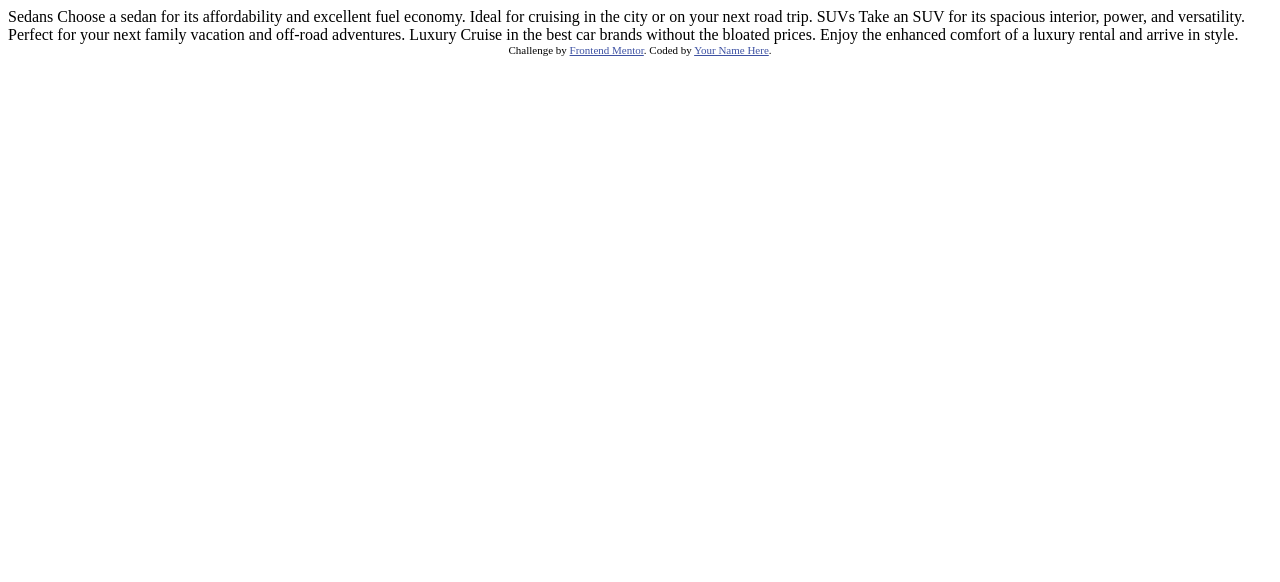
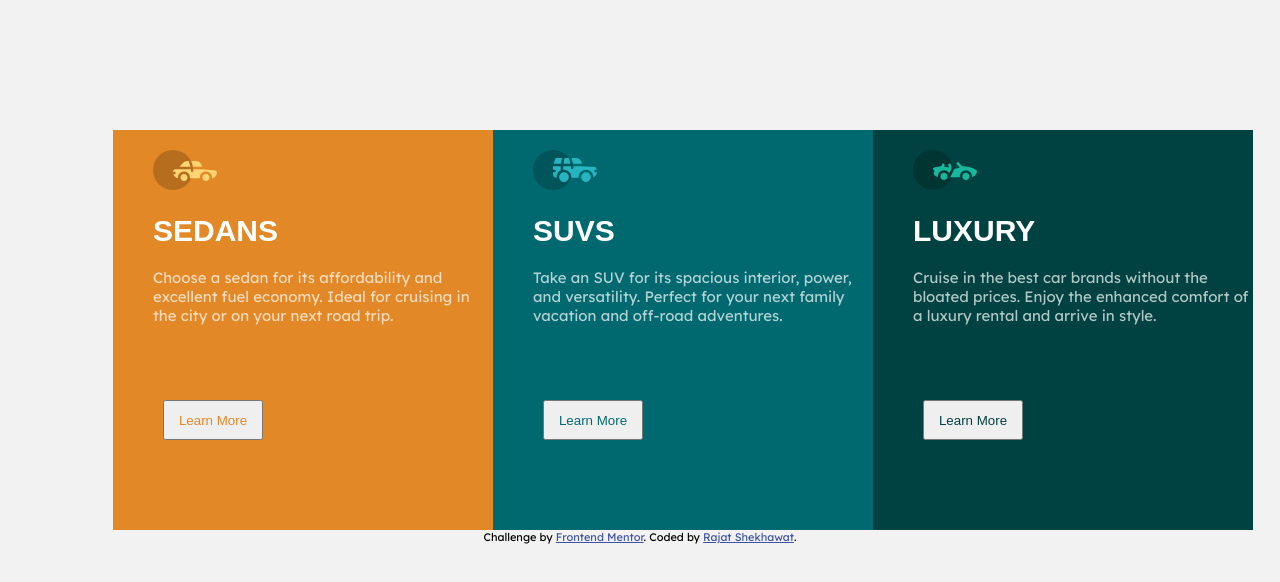
Before and after one commit to rajat1997-pro/3-column-preview-card, a plain HTML site: page index.html in a window 1280 px wide. Drawn offline with Linux system fonts and the light colour scheme.

Commit message:
completed

```diff
--- /dev/null
+++ b/css/styles.css
@@ -0,0 +1,93 @@
+  .attribution {
+    font-size: 11px;
+    text-align: center;
+  }
+
+  body {
+    font-size: 15px;
+    background-color: #f2f2f2;
+    font-family: 'Lexend Deca', sans-serif;
+
+    /* font-family: 'Big Shoulders Display', cursive; */
+
+  }
+
+  .foot {
+    color: #3e52a3;
+  }
+
+  .main {
+    margin-top: 130px;
+    margin-left: 105px;
+    position: relative;
+    width: 1140px;
+    height: 400px;
+  }
+
+  .sedan {
+    position: absolute;
+    left: 0;
+    width: 380px;
+    height: 400px;
+    background-color: #e38826;
+  }
+
+  .suv {
+    position: absolute;
+    left: 380px;
+    width: 380px;
+    height: 400px;
+    background-color: #006970;
+  }
+
+  .luxury {
+    position: absolute;
+    right: 0;
+    width: 380px;
+    height: 400px;
+    background-color: #004241;
+  }
+
+  h1 {
+    font-family: 'Aerial', sans-serif;
+    margin-top: 20px;
+    margin-left: 40px;
+    color: #ffffff;
+  }
+
+  svg {
+    margin-top: 20px;
+    margin-left: 40px;
+  }
+
+  p {
+    font-weight: normal;
+    color: #ffffff;
+    margin-top: 20px;
+    margin-left: 40px;
+    opacity: 0.7;
+  }
+  .button1{
+    height: 40px;
+    margin-top: 60px;
+    margin-left: 50px;
+    text-align: center;
+    width: 100px;
+    color: #e38826;
+  }
+  .button2{
+    height: 40px;
+    margin-top: 60px;
+    margin-left: 50px;
+    text-align: center;
+    width: 100px;
+    color: #006970;
+  }
+  .button3{
+    height: 40px;
+    margin-top: 60px;
+    margin-left: 50px;
+    text-align: center;
+    width: 100px;
+    color: #004241;
+  }
--- a/index.html
+++ b/index.html
@@ -1,5 +1,6 @@
 <!DOCTYPE html>
 <html lang="en">
+
 <head>
   <meta charset="UTF-8">
   <meta name="viewport" content="width=device-width, initial-scale=1.0"> <!-- displays site properly based on user's device -->
@@ -7,30 +8,71 @@
   <link rel="icon" type="image/png" sizes="32x32" href="./images/favicon-32x32.png">
 
   <title>Frontend Mentor | 3-column preview card component</title>
+  <link rel="stylesheet" href="css/styles.css">
+  <link href="https://fonts.googleapis.com/css2?family=Big+Shoulders+Display:wght@700&family=Lexend+Deca&display=swap" rel="stylesheet">
+</head>
 
-  <!-- Feel free to remove these styles or customise in your own stylesheet 👍 -->
-  <style>
-    .attribution { font-size: 11px; text-align: center; }
-    .attribution a { color: hsl(228, 45%, 44%); }
-  </style>
-</head>
 <body>
+  <div class="main">
 
-  Sedans
+    <div class="sedan">
+      <svg width="64" height="40" xmlns="http://www.w3.org/2000/svg">
+        <g fill="none" fill-rule="evenodd">
+          <circle fill="#000" opacity=".201" cx="20" cy="20" r="20" />
+          <path
+            d="M52.936 24.11c1.942 0 3.517 1.542 3.517 3.445 0 1.903-1.575 3.445-3.517 3.445s-3.516-1.542-3.516-3.445c0-1.903 1.574-3.445 3.516-3.445zm-21.957 0c1.942 0 3.517 1.542 3.517 3.445 0 1.903-1.575 3.445-3.517 3.445s-3.516-1.542-3.516-3.445c0-1.903 1.574-3.445 3.516-3.445zm6.948-4.848v1.429c0 .716.61 1.293 1.348 1.259a1.295 1.295 0 001.225-1.295v-1.393h8.256l13.483 1.313c.956.093 1.676.881 1.676 1.814 0 2.89-2.126 5.303-4.926 5.819.397-3.557-2.458-6.62-6.053-6.62-3.646 0-6.504 3.14-6.039 6.723h-9.879c.466-3.588-2.397-6.722-6.039-6.722-3.595 0-6.45 3.062-6.052 6.62-2.14-.398-3.916-1.912-4.61-3.931h1.142c.731 0 1.32-.598 1.285-1.322-.033-.678-.629-1.2-1.322-1.2H20v-.251c0-1.274 1.066-2.243 2.306-2.243h15.62zM42.59 11c2.645 0 4.99 1.556 5.972 3.963l.726 1.779H40.17L38.413 11h4.178zm-6.865 0l1.758 5.741H26.505l3.357-3.654A6.502 6.502 0 0134.644 11h1.082z"
+            fill="#FFD473" fill-rule="nonzero" />
+        </g>
+      </svg>
+      <h1>SEDANS</h1>
+      <p>
         Choose a sedan for its affordability and excellent fuel economy. Ideal for cruising in the city
         or on your next road trip.
+      </p>
+      <input type="submit" class="button1" value="Learn More">
+    </div>
 
-  SUVs
+    <div class="suv">
+      <svg width="64" height="40" xmlns="http://www.w3.org/2000/svg">
+        <g fill="none" fill-rule="evenodd">
+          <circle fill="#000" opacity=".201" cx="20" cy="20" r="20" />
+          <path
+            d="M31.002 22.358c2.917 0 5.18 2.593 4.762 5.506a4.828 4.828 0 01-2.962 3.778 4.797 4.797 0 01-5.3-1.165c-1.188-1.26-1.235-2.613-1.263-2.613-.42-2.924 1.857-5.506 4.763-5.506zm22 0c3.457 0 5.798 3.567 4.41 6.744A4.816 4.816 0 0152.3 31.94a4.826 4.826 0 01-4.06-4.077c-.42-2.915 1.846-5.506 4.762-5.506zm-15.04-6.083v1.462a1.29 1.29 0 001.352 1.29c.693-.033 1.227-.631 1.227-1.326v-1.426h8.3l13.056.716a1.29 1.29 0 011.164.917c.27.895.446 1.477.563 1.87h-1.047c-.694 0-1.291.534-1.324 1.228a1.29 1.29 0 001.288 1.352h1.445c-.164 2.225-1.57 4.193-3.6 5.05.13-4.212-3.255-7.63-7.384-7.63-4.317 0-7.762 3.718-7.358 8.086h-7.285c.43-4.655-3.503-8.531-8.131-8.046v-3.543h7.734zm-10.312 0v4.308a7.4 7.4 0 00-4.006 7.274 3.874 3.874 0 01-3.642-3.864v-1.635h1.46a1.29 1.29 0 000-2.58h-1.461v-3.213l.003-.29h7.646zm14.986-8.196c2.65 0 5 1.592 5.984 4.055l.63 1.579a5.525 5.525 0 01-.065-.004l-.026-.002-.034-.002-.022-.002a4.178 4.178 0 00-.224-.006l-.098-.001h-.039l-.136-.001h-.052l-.326-.001H40.211L38.528 8.08zm-13.632 0l-1.122 5.616h-7.144l1.47-4.71a1.29 1.29 0 011.231-.906h5.565zm6.832 0l1.683 5.615h-7.007l1.121-5.615h4.203z"
+            fill="#26B5C0" fill-rule="nonzero" />
+        </g>
+      </svg>
+      <h1>SUVS</h1>
+      <p>
         Take an SUV for its spacious interior, power, and versatility. Perfect for your next family vacation
         and off-road adventures.
+      </p>
+      <input type="submit" class="button2" value="Learn More">
+    </div>
 
-  Luxury
+    <div class="luxury">
+      <svg width="64" height="40" xmlns="http://www.w3.org/2000/svg">
+        <g fill="none" fill-rule="evenodd">
+          <circle fill="#000" opacity=".201" cx="20" cy="20" r="20" />
+          <path
+            d="M30.98 22.835c1.941 0 3.516 1.604 3.516 3.583 0 1.978-1.575 3.582-3.517 3.582s-3.516-1.604-3.516-3.582c0-1.979 1.574-3.583 3.516-3.583zm21.956 0c1.942 0 3.517 1.604 3.517 3.583 0 1.978-1.575 3.582-3.517 3.582s-3.516-1.604-3.516-3.582c0-1.979 1.574-3.583 3.516-3.583zm-9.143-10.45a1.27 1.27 0 011.819 0l3.715 3.784c4.444-.115 9.7 1.142 13.964 3.753.387.237.624.664.624 1.124 0 3.006-2.126 5.514-4.926 6.05.397-3.698-2.458-6.882-6.053-6.882-3.646 0-6.504 3.264-6.039 6.99h-9.669c.76-1.544.993-2.026 1.337-2.711l.082-.162c.421-.835 1.056-2.07 2.883-5.65 1.68-.023 3.47-.408 5.247-1.403l-2.984-3.04a1.328 1.328 0 010-1.854zm-7.68 1.064c.683-.2 1.395.202 1.592.898l.749 2.652a3.46 3.46 0 01-.247 2.51l-1.733 3.395-.216.424c-1.07-1.89-3.06-3.114-5.279-3.114-3.595 0-6.45 3.184-6.052 6.885-1.832-.347-3.414-1.537-4.278-3.276a1.331 1.331 0 01.117-1.376l.955-1.303-1.325-1.295c-.751-.735-.376-2.024.64-2.231l6.614-1.346.13-.026c.092-.019.145-.03.157-.031.314-.146 1.07-.591 1.07-1.506 0-.734.592-1.327 1.316-1.31.712.016 1.268.662 1.256 1.388a4.11 4.11 0 01-.348 1.611 22.69 22.69 0 014.7 1.146l-.7-2.473a1.314 1.314 0 01.882-1.622z"
+            fill="#19B89D" fill-rule="nonzero" />
+        </g>
+      </svg>
+      <h1>LUXURY</h1>
+      <p>
         Cruise in the best car brands without the bloated prices. Enjoy the enhanced comfort of a luxury
         rental and arrive in style.
+      </p>
+      <input type="submit" class="button3" value="Learn More">
+    </div>
+
+  </div>
+
 
   <div class="attribution">
-    Challenge by <a href="https://www.frontendmentor.io?ref=challenge" target="_blank">Frontend Mentor</a>.
-    Coded by <a href="#">Your Name Here</a>.
+    Challenge by <a class="foot" href="https://www.frontendmentor.io?ref=challenge" target="_blank">Frontend Mentor</a>.
+    Coded by <a class="foot" href="#">Rajat Shekhawat</a>.
   </div>
 </body>
+
 </html>
```
Lines whose indentation alone changed are shown as unchanged.
